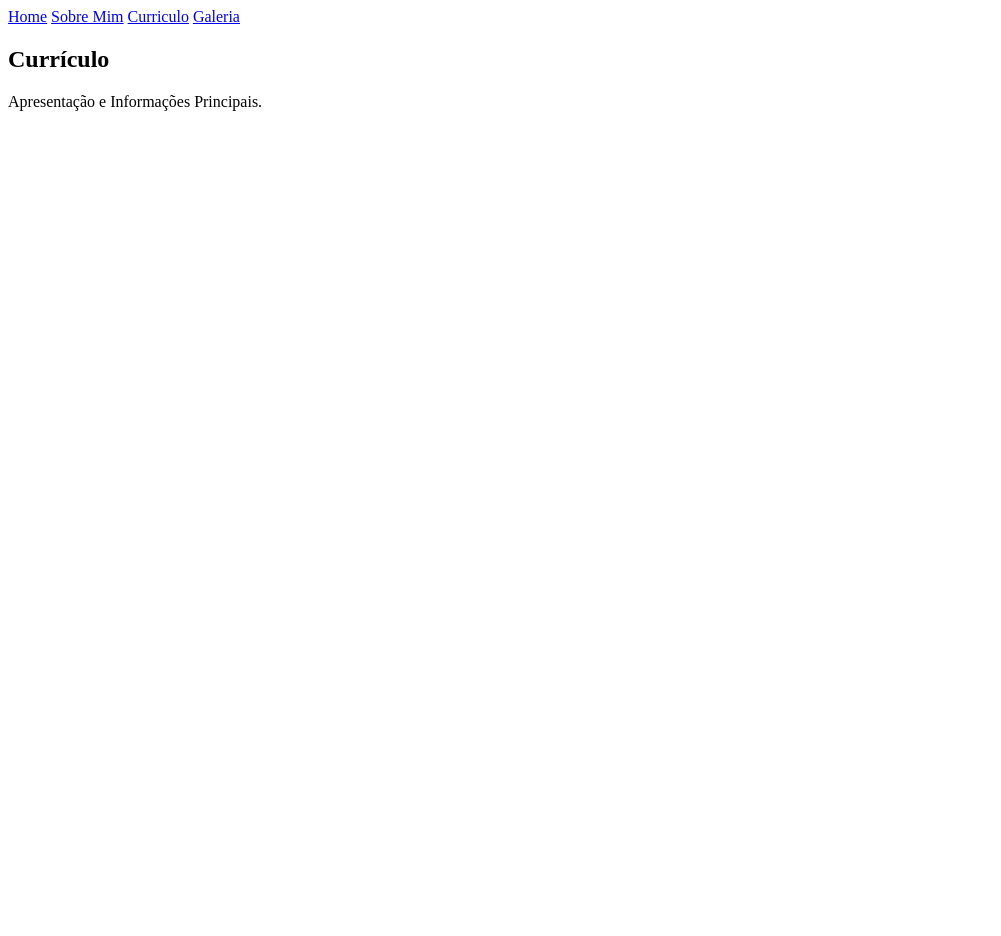
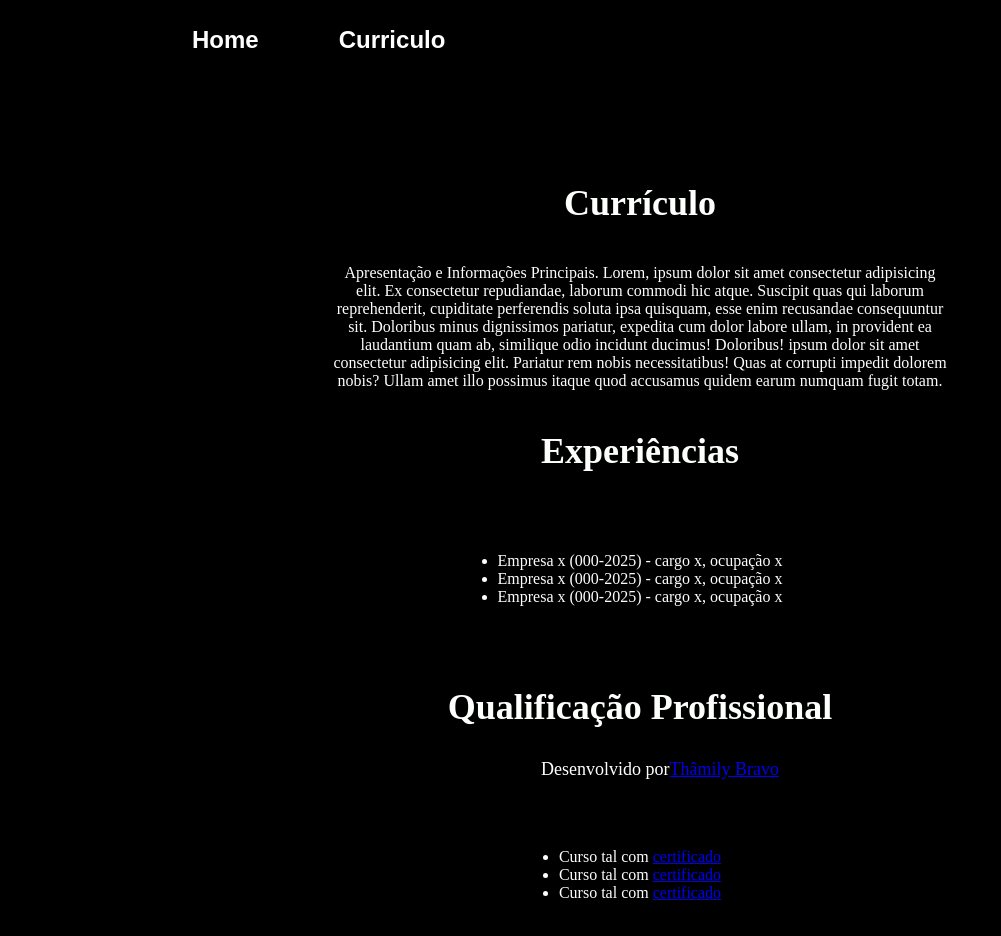
Before and after one commit to ThamilyBravo/Novorepositorio, a plain HTML site: page curriculo.html in a window 1280 px wide. Shown: the whole page, without its empty margins (0-1001 px from the left). Before the commit the page ends 800 px from the top, so only its background shows below. Drawn offline with Linux system fonts and the light colour scheme.

Commit message:
Add files via upload

```diff
--- a/curriculo.html
+++ b/curriculo.html
@@ -4,16 +4,14 @@
     <meta charset="UTF-8">
     <meta name="viewport" content="width=device-width, initial-scale=1.0">
     <title> Currículo </title>
-    <link rel="stylesheet" href="curriculo.css">
+    <link rel="stylesheet" href="style.css">
     <link rel="stylesheet" href="https://cdnjs.cloudflare.com/ajax/libs/font-awesome/6.0.0-beta3/css/all.min.css">
 </head>
 <body>
     <header class="cabecalho">
         <nav class="cabecalho-menu" >
             <a class="cabecalho-menu-links"href="index.html">Home</a>
-            <a class="cabecalho-menu-links"href="sobremim.html">Sobre Mim</a>
             <a class="cabecalho-menu-links"href="curriculo.html">Curriculo</a>
-            <a class="cabecalho-menu-links"href="galeria.html">Galeria</a>
 
     </nav>
 
@@ -21,10 +19,41 @@
     <main class="conteudo">
         <section class="apresentacao-conteudo">
             <h1 class="apresentacao-conteudo-titulo"> Currículo </h1>
-            <p class="apresentacao-conteudo-texto"> Apresentação e Informações Principais. </p>
+            <p class="apresentacao-conteudo-texto"> Apresentação e Informações Principais. Lorem, ipsum dolor sit amet consectetur adipisicing elit. Ex consectetur repudiandae, laborum commodi hic atque. Suscipit quas qui laborum reprehenderit, cupiditate perferendis soluta ipsa quisquam, esse enim recusandae consequuntur sit. Doloribus minus dignissimos pariatur, expedita cum dolor labore ullam, in provident ea laudantium quam ab, similique odio incidunt ducimus! Doloribus! ipsum dolor sit amet consectetur adipisicing elit. Pariatur rem nobis necessitatibus! Quas at corrupti impedit dolorem nobis? Ullam amet illo possimus itaque quod accusamus quidem earum numquam fugit totam.</p>
+            <h2 class="apresentacao-conteudo-titulo"> Experiências </h2>
+            <p class="apresentacao-conteudo-texto" >
+                <ul class="apresentacao-conteudo-texto">
+                    <li> Empresa x (000-2025) - cargo x, ocupação x </li>
+                    <li> Empresa x (000-2025) - cargo x, ocupação x </li>
+                    <li> Empresa x (000-2025) - cargo x, ocupação x </li>
+                </ul>
+            </p>
+            <h2 class="apresentacao-conteudo-titulo"> Qualificação Profissional </h2>
+        </p>
+        <p class="apresentacao-conteudo-texto" >
+            <ul class="apresentacao-conteudo-texto">
+                <li> Curso tal  com <a href="linkdocertificado"> certificado </a> </li>
+                <li> Curso tal  com <a href="linkdocertificado"> certificado </a> </li>
+                <li> Curso tal  com <a href="linkdocertificado"> certificado </a> </li>
+            </ul>
+        </p>
+
+
+
+
+
+
+
+
 
         </section>
-    </main>
+
+</main>
+    <br><br>
+
+<footer class="rodape">
+    Desenvolvido por <a href="https://github.com/ThamilyBravo/meu-portfolio"> Thâmily Bravo </a>
+</footer>
 
 </body>
 </html>
```
Also changed, not shown: index.html (+4 -5 lines).
